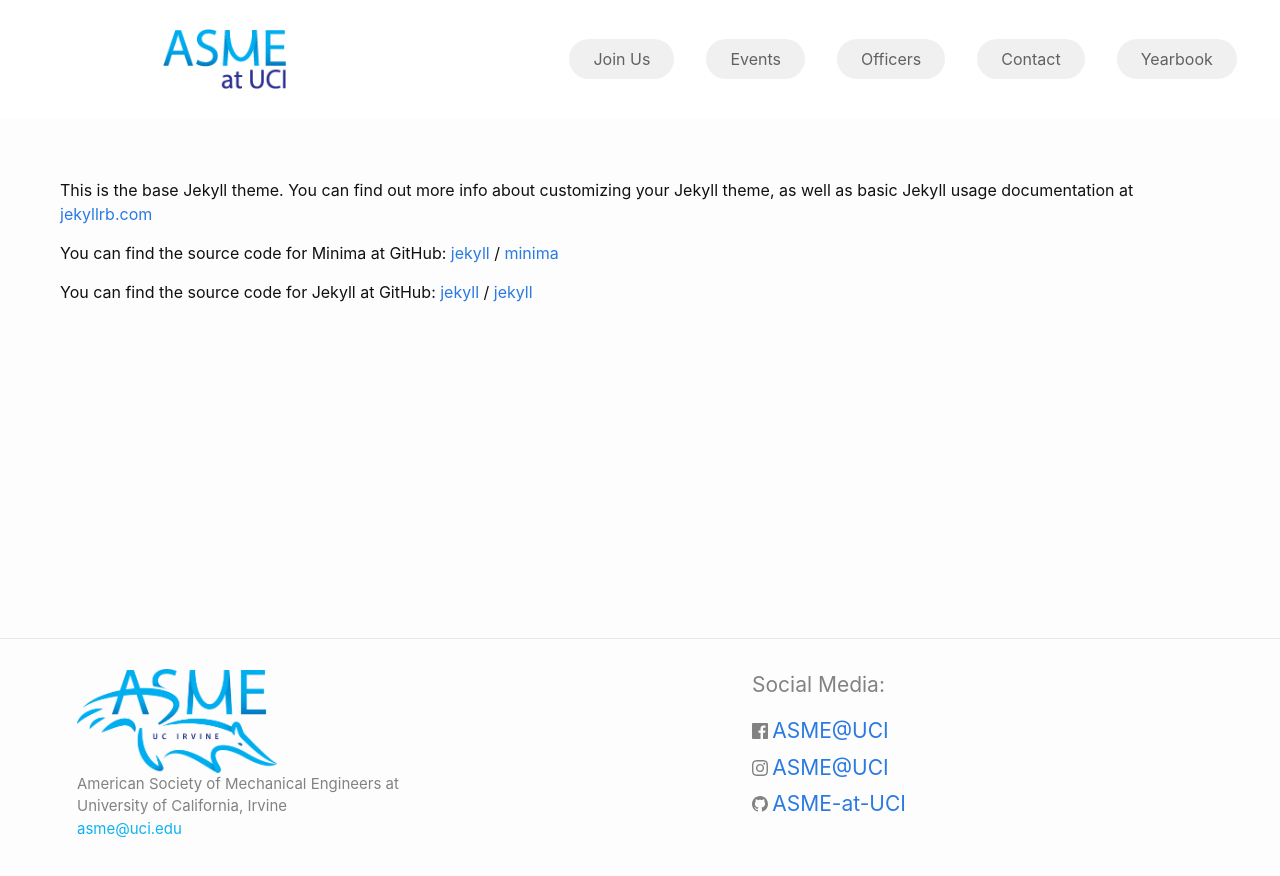
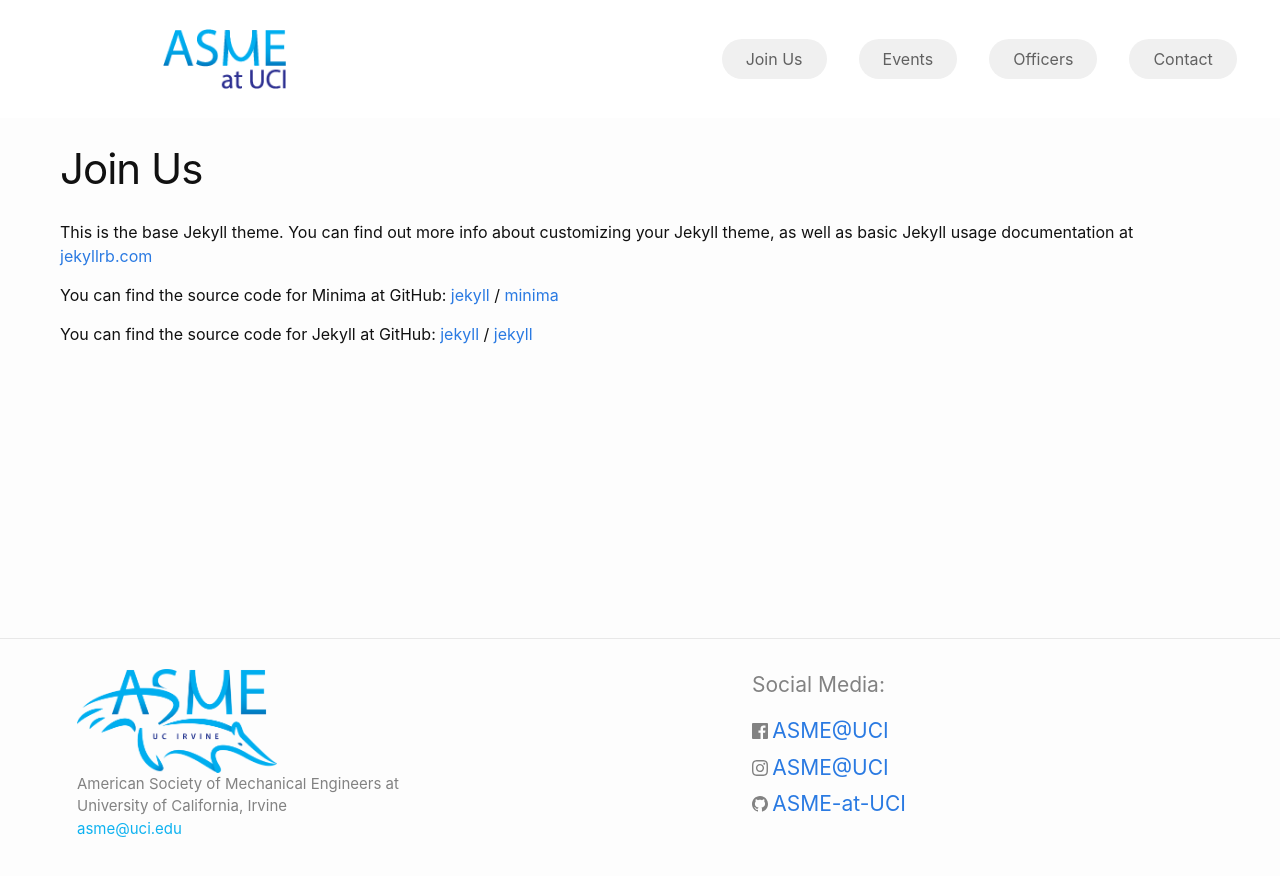
Before and after one commit to ASME-at-UCI/website, a Jekyll site: the page built from Join Us.markdown, in a window 1280 px wide. Shown: the top 876 px of the page. Built offline with Jekyll 4.4.1, drawn with Linux system fonts in a browser that asks for light colours; nearby versions of some CDN libraries; comment, search, counter and statistics services are not loaded.

Commit message:
Revert "adding yearbook page"
This reverts commit f27e7f8eadd960ed8f955bd6aad7d5ad919bd22a.

```diff
--- a/Join Us.markdown
+++ b/Join Us.markdown
@@ -1,6 +1,6 @@
 ---
 layout: page
-title:
+title: Join Us
 permalink: /join/
 ---
 
--- a/_includes/header.html
+++ b/_includes/header.html
@@ -55,9 +55,6 @@
 				<li class="nav-item">
 					<a class="nav-link" href="/index.html#contact">Contact</a>
 				</li>
-				<li class="nav-item">
-					<a class="nav-link" href="/yearbook">Yearbook</a>
-				</li>
 			</ul>
 		</div>
 	</nav>
--- a/yearbook.markdown
+++ /dev/null
@@ -1,6 +0,0 @@
----
-layout: page
-permalink: /yearbook/
----
-
-<!-- add the html code for yearbook here -->
```
